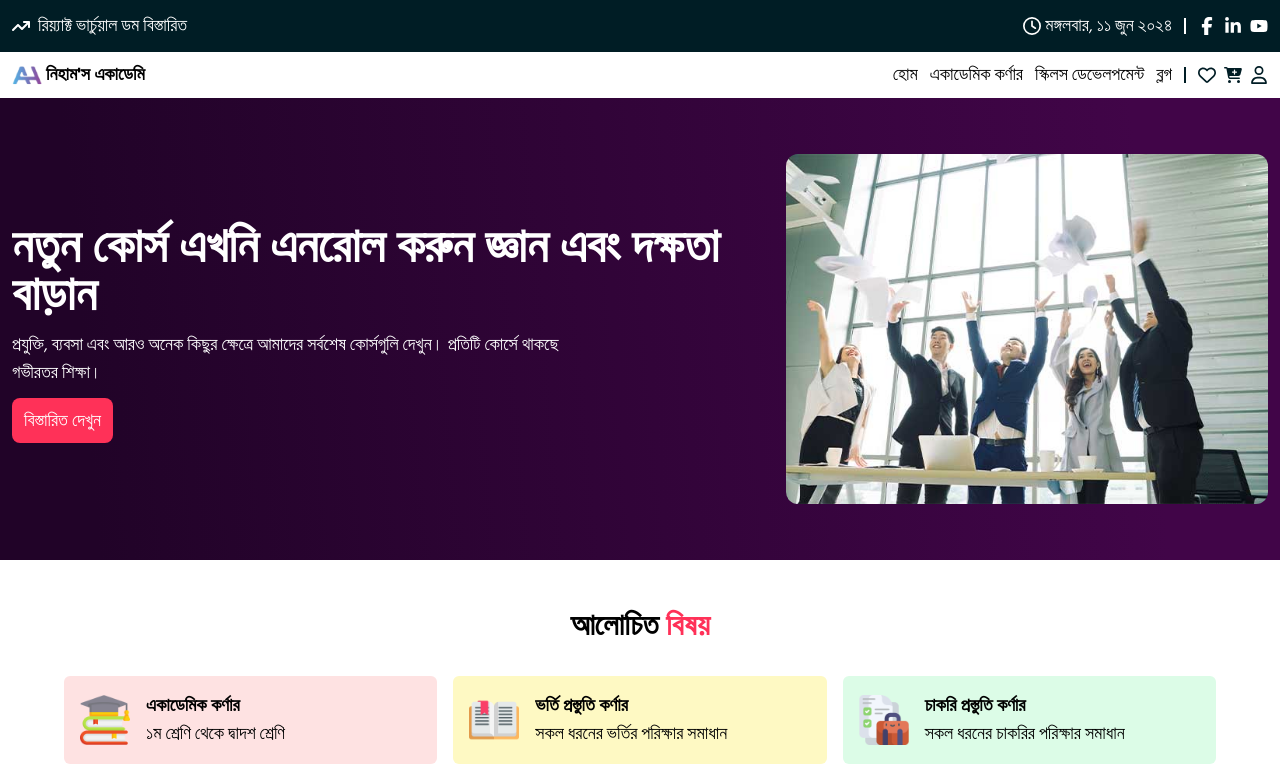
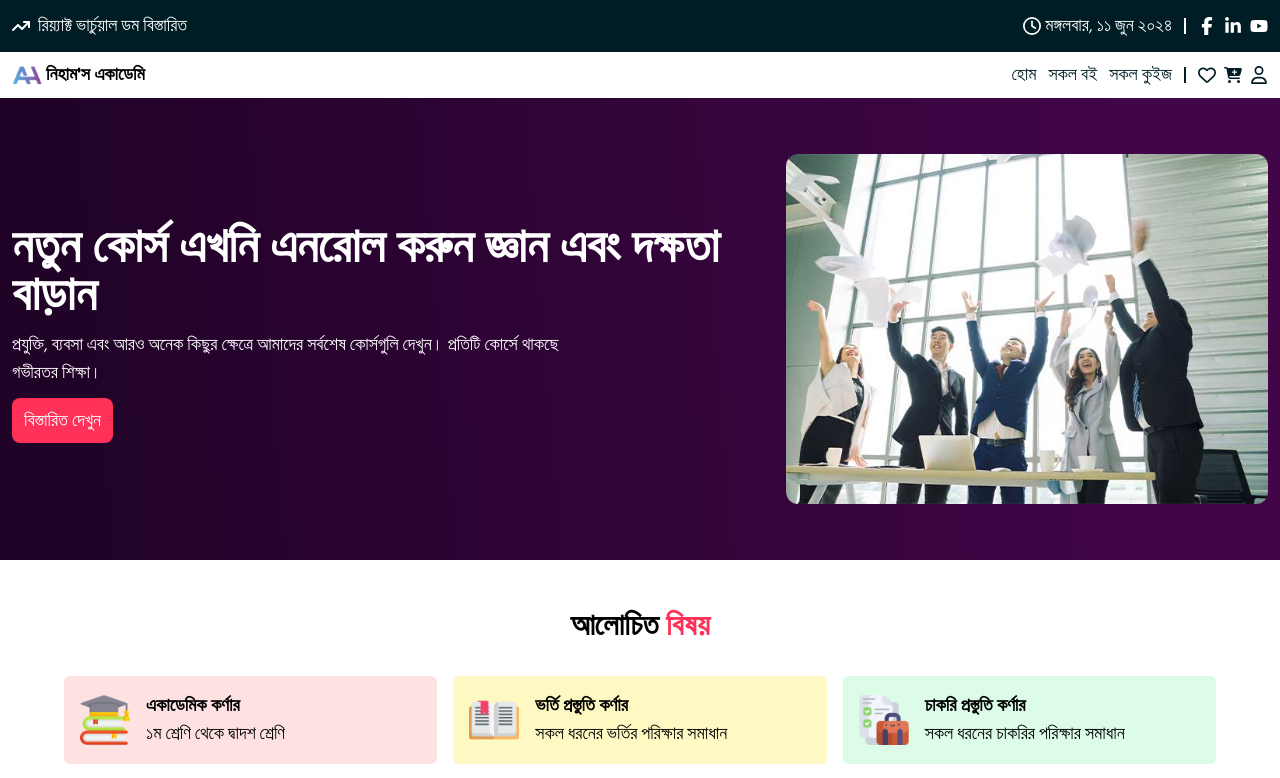
Before and after one commit to AhshanHabib26/Nihamsedu-Client, a Next.js app: page / in a window 1280 px wide. Shown: the top 778 px of the page. Built offline with nearby package versions, Linux system fonts and the light colour scheme.

Commit message:
Code Update

```diff
--- /dev/null
+++ b/src/app/(withCommonLayout)/all-books/[bookId]/page.tsx
@@ -0,0 +1,9 @@
+import React from "react";
+
+const BookPageDetails = ({ params }: any) => {
+  const { bookId } = params;
+
+  return <div>BookPageDetails: {bookId}</div>;
+};
+
+export default BookPageDetails;
--- /dev/null
+++ b/src/app/(withCommonLayout)/all-books/page.tsx
@@ -0,0 +1,9 @@
+import React from 'react'
+
+const BookPage = () => {
+  return (
+    <div>BookPage</div>
+  )
+}
+
+export default BookPage
--- a/src/components/Books/BookCard.tsx
+++ b/src/components/Books/BookCard.tsx
@@ -12,6 +12,7 @@ import {
 } from "react-icons/fa6";
 import { BiCategory } from "react-icons/bi";
 import { IoMdPricetags } from "react-icons/io";
+import Link from "next/link";
 
 const BookCard = ({ book }: TBookProps) => {
   return (
@@ -72,7 +73,10 @@ const BookCard = ({ book }: TBookProps) => {
           )}
         </div>
         <div className="flex items-end justify-end gap-3">
-          <FaEye size={18} color="#001D25" />
+          <Link href={`all-books/${book.id}`}>
+            {" "}
+            <FaEye size={18} color="#001D25" />
+          </Link>
           <FaRegHeart size={18} color="#001D25" />
           <FaCartShopping size={18} color="#001D25" />
         </div>
--- a/src/components/Books/Books.tsx
+++ b/src/components/Books/Books.tsx
@@ -21,7 +21,7 @@ const Books = () => {
         <div className="mt-5 flex items-center justify-center">
           <Link
             className=" px-4 py-2 bg-customSecondery text-lg text-white rounded-lg"
-            href="/blogs"
+            href="/all-books"
           >
             সকল বই দেখুন
           </Link>
--- a/src/components/Quiz/Quiz.tsx
+++ b/src/components/Quiz/Quiz.tsx
@@ -23,7 +23,7 @@ const Quiz = () => {
           <div className="mt-5 flex items-center justify-center">
             <Link
               className=" px-4 py-2 bg-customSecondery text-lg text-white rounded-lg"
-              href="/quiz"
+              href="/all-quizes"
             >
               সকল কুইজ দেখুন
             </Link>
--- a/src/components/Quiz/QuizCard.tsx
+++ b/src/components/Quiz/QuizCard.tsx
@@ -55,7 +55,7 @@ const QuizCard: React.FC<TQuizProps> = ({ quiz }) => {
               {quiz.difficultyLevel}
             </p>
           </div>
-          <Link href={`/quiz/${quiz.id}`}>
+          <Link href={`/all-quizes/${quiz.id}`}>
             <FaPlay className=" text-customPrimary cursor-pointer" size={20} />
           </Link>
         </div>
--- a/src/shared/Navbar/MainNav.tsx
+++ b/src/shared/Navbar/MainNav.tsx
@@ -6,15 +6,7 @@ import Link from "next/link";
 import React, { useState } from "react";
 import logoImg from "@/assets/icons/logo.png";
 import { Drawer } from "@mantine/core";
-import {
-  FaBars,
-  FaCartPlus,
-  FaFacebookF,
-  FaLinkedinIn,
-  FaRegHeart,
-  FaRegUser,
-  FaYoutube,
-} from "react-icons/fa6";
+import { FaBars, FaCartPlus, FaRegHeart, FaRegUser } from "react-icons/fa6";
 
 const MainNav = () => {
   const [opened, setOpened] = useState(false);
@@ -41,28 +33,22 @@ const MainNav = () => {
             <div className=" hidden md:block lg:block">
               <div className="flex items-center gap-3">
                 <Link
-                  className="text-lg text-primaryColor hover:text-seconderyColor"
+                  className="text-lg text-customPrimary hover:text-customSecondery"
                   href="/"
                 >
                   হোম
                 </Link>
                 <Link
-                  className="text-lg text-primaryColor hover:text-seconderyColor"
-                  href="/"
+                  className="text-lg text-customPrimary hover:text-customSecondery"
+                  href="/all-books"
                 >
-                  একাডেমিক কর্ণার
+                  সকল বই
                 </Link>
                 <Link
-                  className="text-lg text-primaryColor hover:text-seconderyColor"
-                  href="/"
+                  className="text-lg text-customPrimary hover:text-customSecondery"
+                  href="/all-quizes"
                 >
-                  স্কিলস ডেভেলপমেন্ট
-                </Link>
-                <Link
-                  className="text-lg text-primaryColor hover:text-seconderyColor"
-                  href="/"
-                >
-                  ব্লগ
+                  সকল কুইজ
                 </Link>
                 <div className=" hidden lg:block">
                   <div className=" flex items-center gap-3">
@@ -121,21 +107,15 @@ const MainNav = () => {
                       </Link>
                       <Link
                         className="text-lg text-primaryColor hover:text-customSecondery block"
-                        href="/"
+                        href="/all-books"
                       >
-                        একাডেমিক কর্ণার
+                        সকল বই
                       </Link>
                       <Link
                         className="text-lg text-primaryColor hover:text-customSecondery block"
-                        href="/"
+                        href="/all-quizes"
                       >
-                        স্কিলস ডেভেলপমেন্ট
-                      </Link>
-                      <Link
-                        className="text-lg text-primaryColor hover:text-customSecondery block"
-                        href="/"
-                      >
-                        ব্লগ
+                        সকল কুইজ
                       </Link>
                       <hr className="my-3 border border-gray-100" />
                       <div className=" flex items-center">
```
Also changed, not shown: src/app/(withCommonLayout)/all-quizes/[quizId]/page.tsx (renamed from src/app/(withCommonLayout)/quiz/[quizId]/page.tsx), src/app/(withCommonLayout)/all-quizes/page.tsx (renamed from src/app/(withCommonLayout)/quiz/page.tsx).
